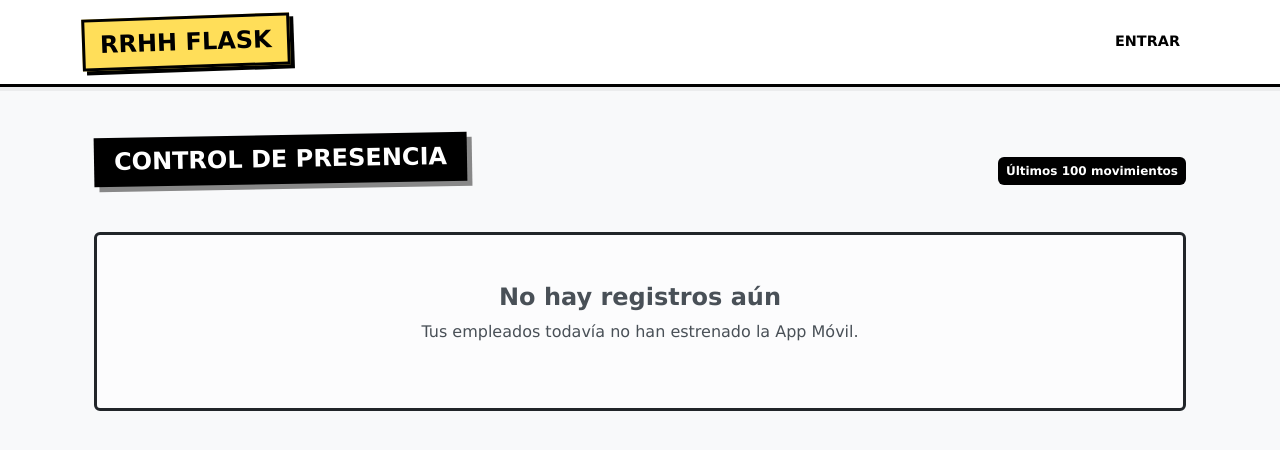
After one commit to CroquetaConQueso/Flasky, a Flask app: template templates/fichajes_list.html in a window 1280 px wide. The commit adds this page. Shown: the top 450 px of the page. Run offline with Flask 3, Linux system fonts and the light colour scheme; the template is opened without the code that fills it, so the values that code supplies are empty; parts of the project's set-up code (start-up, migrations or seed data) failed here and were passed over; some libraries are stand-ins or nearby versions.

Commit message:
Fichajes

```diff
--- a/app.py
+++ b/app.py
@@ -425,4 +425,65 @@ def create_app():
 
     return app
 
+    # --- GESTIÓN DE INCIDENCIAS (NUEVO) ---
+
+    @app.get("/incidencias")
+    @admin_required
+    def incidencias_list():
+        empresa_id = session.get("empresa_id")
+        incidencias = (
+            Incidencia.query.join(Trabajador)
+            .filter(Trabajador.idEmpresa == empresa_id)
+            .order_by(Incidencia.fecha_solicitud.desc())
+            .all()
+        )
+        return render_template("incidencias_list.html", incidencias=incidencias)
+
+    @app.route("/incidencias/<int:incidencia_id>/resolver", methods=["GET", "POST"])
+    @admin_required
+    def incidencia_resolver(incidencia_id):
+        incidencia = Incidencia.query.get_or_404(incidencia_id)
+        empresa_id = session.get("empresa_id")
+
+        if incidencia.trabajador.idEmpresa != empresa_id:
+            flash("No tienes permiso.", "danger")
+            return redirect(url_for("incidencias_list"))
+
+        form = IncidenciaAdminForm(obj=incidencia)
+
+        if form.validate_on_submit():
+            incidencia.estado = form.estado.data
+            incidencia.comentario_admin = form.comentario_admin.data
+            db.session.commit()
+
+            if incidencia.estado == 'APROBADA':
+                flash("Incidencia aprobada.", "success")
+            elif incidencia.estado == 'RECHAZADA':
+                flash("Incidencia rechazada.", "warning")
+            else:
+                flash("Incidencia actualizada.", "info")
+
+            return redirect(url_for("incidencias_list"))
+
+        return render_template("incidencia_resolver.html", form=form, incidencia=incidencia)
+
+    # --- VISUALIZACIÓN DE FICHAJES (HISTORIAL) ---
+
+    @app.get("/fichajes")
+    @admin_required
+    def fichajes_list():
+        empresa_id = session.get("empresa_id")
+
+        # Filtro básico: Obtener fichajes de empleados de mi empresa
+        # Ordenados: El más reciente primero
+        fichajes = (
+            Fichaje.query.join(Trabajador)
+            .filter(Trabajador.idEmpresa == empresa_id)
+            .order_by(Fichaje.fecha_hora.desc())
+            .limit(100) # Limitamos a los últimos 100 para no saturar la vista inicial
+            .all()
+        )
+
+        return render_template("fichajes_list.html", fichajes=fichajes)
+
 app = create_app()
--- a/templates/base.html
+++ b/templates/base.html
@@ -20,30 +20,57 @@
   <div class="container">
 
     <a class="navbar-brand navbar-brand-pop" href="{{ url_for('index') }}">
-      RRHH Flask
+      <i class="ph-bold ph-lightning"></i> RRHH Flask
     </a>
 
     <button class="navbar-toggler" type="button"
             data-bs-toggle="collapse" data-bs-target="#navbarNav"
             aria-controls="navbarNav" aria-expanded="false"
-            aria-label="Toggle navigation" style="border: 2px solid black;">
-      <span class="navbar-toggler-icon" style="filter: invert(1);"></span>
+            aria-label="Toggle navigation" style="border: 3px solid black; box-shadow: 3px 3px 0px #000;">
+      <span class="navbar-toggler-icon"></span>
     </button>
 
     <div class="collapse navbar-collapse" id="navbarNav">
-      <ul class="navbar-nav ms-auto align-items-center">
+      <ul class="navbar-nav ms-auto align-items-center gap-2">
         {% if session.get("user_id") %}
-          <li class="nav-item"><a class="nav-link nav-link-pop{% if request.endpoint == 'panel' %} active{% endif %}" href="{{ url_for('panel') }}">Panel</a></li>
-          <li class="nav-item"><a class="nav-link nav-link-pop{% if request.endpoint == 'empresa_view' %} active{% endif %}" href="{{ url_for('empresa_view') }}">Empresa</a></li>
-          <li class="nav-item"><a class="nav-link nav-link-pop{% if request.endpoint == 'roles_list' %} active{% endif %}" href="{{ url_for('roles_list') }}">Roles</a></li>
-          <li class="nav-item"><a class="nav-link nav-link-pop{% if request.endpoint == 'horarios_list' %} active{% endif %}" href="{{ url_for('horarios_list') }}">Horarios</a></li>
-          <li class="nav-item"><a class="nav-link nav-link-pop{% if request.endpoint == 'empleados_list' %} active{% endif %}" href="{{ url_for('empleados_list') }}">Empleados</a></li>
 
-          <li class="nav-item mx-2 d-none d-lg-block">
-             <span style="font-size: 1.5rem; filter: drop-shadow(2px 2px 0px #000);">⚡</span>
+          <li class="nav-item">
+            <a class="nav-link nav-link-pop{% if request.endpoint == 'panel' %} active{% endif %}" href="{{ url_for('panel') }}">
+                <i class="ph-bold ph-squares-four me-1"></i> Panel
+            </a>
           </li>
 
-          <li class="nav-item"><a class="nav-link nav-link-pop nav-link-logout" href="{{ url_for('logout') }}">Salir</a></li>
+          <li class="nav-item">
+            <a class="nav-link nav-link-pop{% if request.endpoint == 'fichajes_list' %} active{% endif %}" href="{{ url_for('fichajes_list') }}">
+                <i class="ph-bold ph-clock-user me-1"></i> Fichajes
+            </a>
+          </li>
+
+          <li class="nav-item">
+            <a class="nav-link nav-link-pop{% if request.endpoint == 'incidencias_list' %} active{% endif %}" href="{{ url_for('incidencias_list') }}">
+                <i class="ph-bold ph-files me-1"></i> Incidencias
+            </a>
+          </li>
+
+          <li class="nav-item">
+            <a class="nav-link nav-link-pop{% if request.endpoint == 'empleados_list' %} active{% endif %}" href="{{ url_for('empleados_list') }}">
+                <i class="ph-bold ph-users me-1"></i> Empleados
+            </a>
+          </li>
+
+          <li class="nav-item dropdown">
+            <a class="nav-link nav-link-pop dropdown-toggle" href="#" role="button" data-bs-toggle="dropdown">
+                <i class="ph-bold ph-gear me-1"></i> Config
+            </a>
+            <ul class="dropdown-menu dropdown-menu-end border-3 border-dark shadow p-0 overflow-hidden" style="border-radius: 0;">
+                <li><a class="dropdown-item py-2 fw-bold" href="{{ url_for('empresa_view') }}"><i class="ph-bold ph-buildings me-2"></i> Empresa</a></li>
+                <li><a class="dropdown-item py-2 fw-bold" href="{{ url_for('horarios_list') }}"><i class="ph-bold ph-clock me-2"></i> Horarios</a></li>
+                <li><a class="dropdown-item py-2 fw-bold" href="{{ url_for('roles_list') }}"><i class="ph-bold ph-identification-badge me-2"></i> Roles</a></li>
+                <li><hr class="dropdown-divider border-dark m-0"></li>
+                <li><a class="dropdown-item py-2 fw-bold text-danger" href="{{ url_for('logout') }}"><i class="ph-bold ph-sign-out me-2"></i> Salir</a></li>
+            </ul>
+          </li>
+
         {% else %}
           <li class="nav-item"><a class="nav-link nav-link-pop{% if request.endpoint == 'login' %} active{% endif %}" href="{{ url_for('login') }}">Entrar</a></li>
         {% endif %}
@@ -57,8 +84,15 @@
   {% with messages = get_flashed_messages(with_categories=true) %}
     {% if messages %}
       {% for category, message in messages %}
-        <div class="alert alert-{{ category }} alert-dismissible fade show shadow-sm" role="alert"
-             style="border: 3px solid black; box-shadow: 5px 5px 0px #000; background: #fff; font-weight: bold;">
+        <div class="alert alert-{{ category }} alert-dismissible fade show mb-4" role="alert"
+             style="border: 3px solid black; box-shadow: 6px 6px 0px #000; background: #fff; font-weight: bold; border-radius: 0;">
+
+          {% if category == 'success' %}<i class="ph-bold ph-check-circle text-success fs-4 align-middle me-2"></i>
+          {% elif category == 'danger' %}<i class="ph-bold ph-warning-circle text-danger fs-4 align-middle me-2"></i>
+          {% elif category == 'warning' %}<i class="ph-bold ph-warning text-warning fs-4 align-middle me-2"></i>
+          {% else %}<i class="ph-bold ph-info text-info fs-4 align-middle me-2"></i>
+          {% endif %}
+
           {{ message }}
           <button type="button" class="btn-close" data-bs-dismiss="alert" aria-label="Close"></button>
         </div>
--- /dev/null
+++ b/templates/fichajes_list.html
@@ -0,0 +1,79 @@
+{% extends "base.html" %}
+
+{% block title %}Historial de Fichajes{% endblock %}
+
+{% block content %}
+<div class="container">
+
+    <div class="d-flex justify-content-between align-items-center mb-4">
+        <h2 class="page-title-box">
+            <i class="ph-bold ph-clock-user"></i> Control de Presencia
+        </h2>
+        <span class="badge bg-black text-white p-2">Últimos 100 movimientos</span>
+    </div>
+
+    {% if not fichajes %}
+        <div class="alert alert-light border-3 border-dark p-5 text-center">
+            <i class="ph-duotone ph-ghost fs-1 mb-3"></i>
+            <h4 class="fw-bold">No hay registros aún</h4>
+            <p>Tus empleados todavía no han estrenado la App Móvil.</p>
+        </div>
+    {% else %}
+        <div class="card card-pop">
+            <div class="card-body p-0">
+                <div class="table-responsive">
+                    <table class="table table-hover align-middle mb-0">
+                        <thead style="background-color: #ffde59; border-bottom: 3px solid #000;">
+                            <tr>
+                                <th class="py-3 ps-4 text-uppercase">Empleado</th>
+                                <th class="py-3 text-uppercase text-center">Acción</th>
+                                <th class="py-3 text-uppercase">Fecha y Hora</th>
+                                <th class="py-3 text-uppercase text-center">Ubicación</th>
+                            </tr>
+                        </thead>
+                        <tbody>
+                            {% for f in fichajes %}
+                            <tr style="border-bottom: 1px solid #000;">
+                                <td class="ps-4 fw-bold">
+                                    <div class="d-flex flex-column">
+                                        <span>{{ f.trabajador.nombre }} {{ f.trabajador.apellidos }}</span>
+                                        <span class="small text-muted">{{ f.trabajador.nif }}</span>
+                                    </div>
+                                </td>
+
+                                <td class="text-center">
+                                    {% if f.tipo == 'ENTRADA' %}
+                                        <span class="badge" style="background-color: #00ff9d; color: #000; border: 2px solid #000; font-size: 0.9rem;">
+                                            <i class="ph-bold ph-sign-in"></i> ENTRADA
+                                        </span>
+                                    {% else %}
+                                        <span class="badge" style="background-color: #ff4d6d; color: white; border: 2px solid #000; font-size: 0.9rem;">
+                                            <i class="ph-bold ph-sign-out"></i> SALIDA
+                                        </span>
+                                    {% endif %}
+                                </td>
+
+                                <td class="fw-bold font-monospace">
+                                    <i class="ph-bold ph-calendar-blank me-1"></i> {{ f.fecha_hora.strftime('%d/%m/%Y') }}
+                                    <br>
+                                    <i class="ph-bold ph-clock me-1"></i> {{ f.fecha_hora.strftime('%H:%M:%S') }}
+                                </td>
+
+                                <td class="text-center">
+                                    <a href="https://www.google.com/maps/search/?api=1&query={{ f.latitud }},{{ f.longitud }}"
+                                       target="_blank"
+                                       class="btn btn-sm btn-link text-dark fw-bold text-decoration-none border-2 border-dark"
+                                       style="background: #e9ecef; border: 2px solid #000;">
+                                        <i class="ph-bold ph-map-pin text-danger"></i> Ver Mapa
+                                    </a>
+                                </td>
+                            </tr>
+                            {% endfor %}
+                        </tbody>
+                    </table>
+                </div>
+            </div>
+        </div>
+    {% endif %}
+</div>
+{% endblock %}
```
Also changed, not shown: forms.py (+24 -12 lines), migrations/versions/0a65b3bf8059_añadiendo_tabla_de_incidencias.py (added, +40 -0 lines), static/css/incidencias.css (added, +45 -0 lines), templates/incidencias_list.html (added, +84 -0 lines), templates/incidencias_resolver.html (added, +67 -0 lines).
